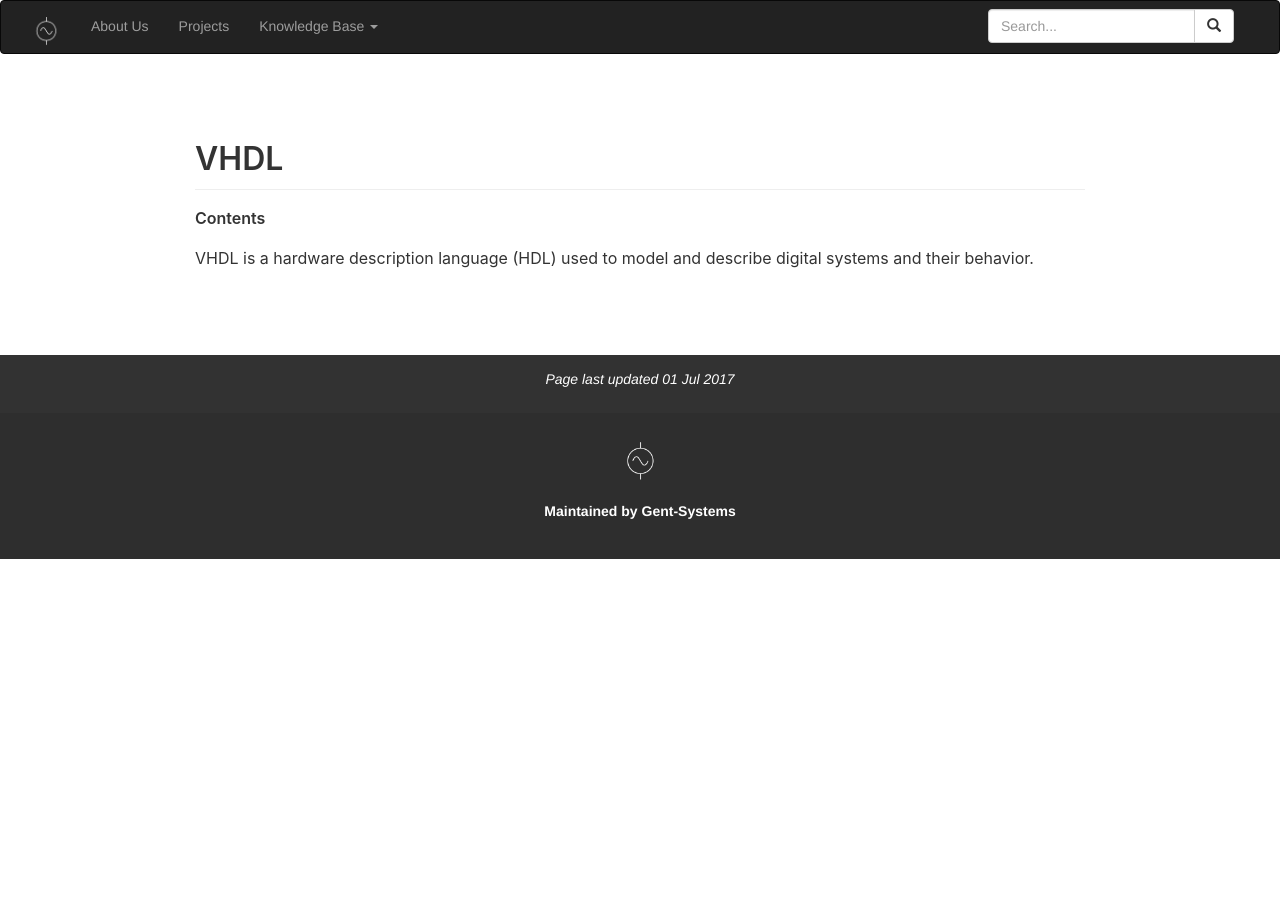
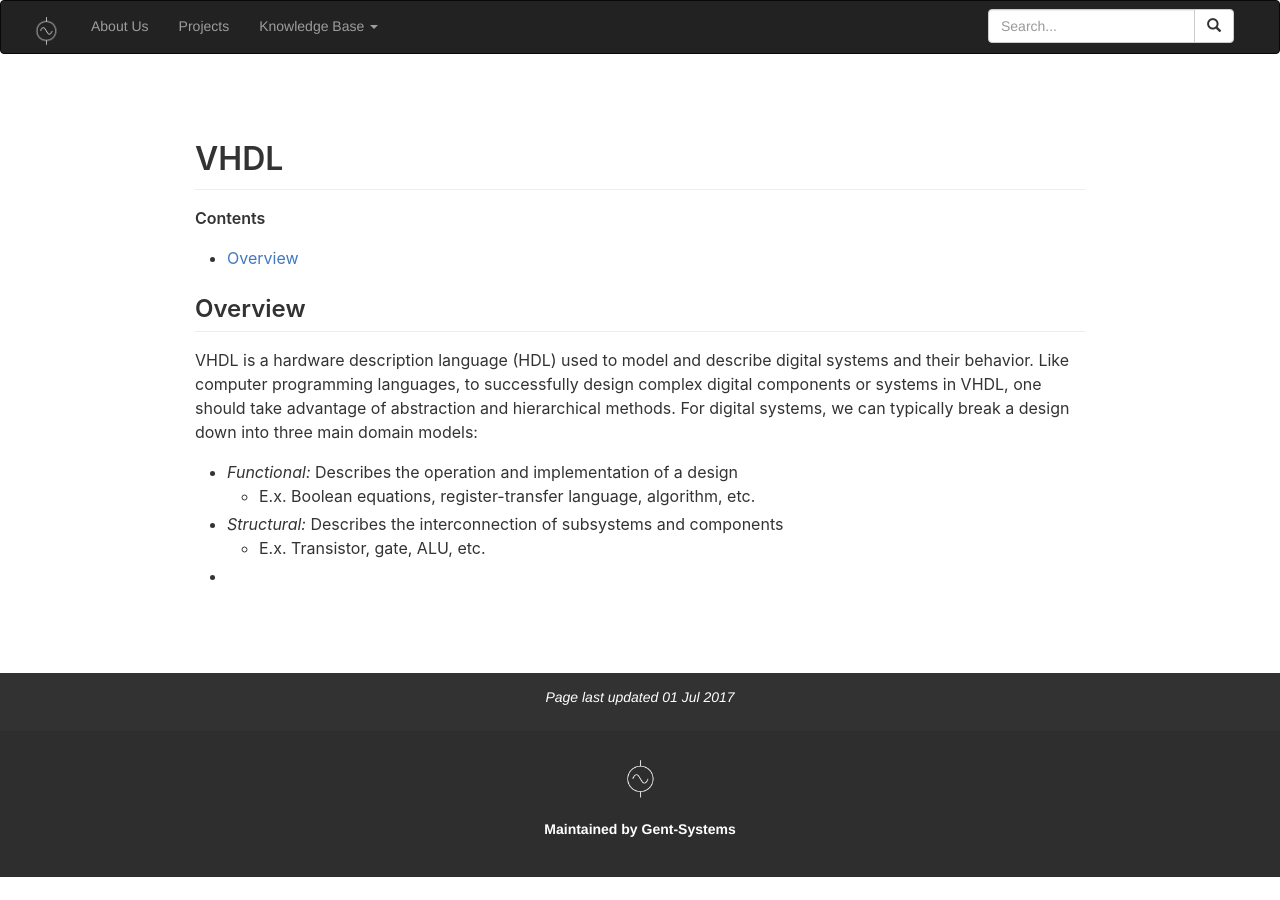
Before and after one commit to Gent-Systems/gent-systems-website, a Jekyll site: the page built from kb/digital/VHDL.md, in a window 1280 px wide. Built offline with Jekyll 4.4.1, drawn with Linux system fonts in a browser that asks for light colours; nearby versions of some CDN libraries; comment, search, counter and statistics services are not loaded.

Commit message:
VHDL edits

```diff
--- a/kb/digital/VHDL.md
+++ b/kb/digital/VHDL.md
@@ -14,4 +14,11 @@ comments: true
 * TOC
 {:toc}
 
-VHDL is a hardware description language (HDL) used to model and describe digital systems and their behavior.
+## Overview
+
+VHDL is a hardware description language (HDL) used to model and describe digital systems and their behavior. Like computer programming languages, to successfully design complex digital components or systems in VHDL, one should take advantage of abstraction and hierarchical methods. For digital systems, we can typically break a design down into three main domain models:
++ _Functional:_ Describes the operation and implementation of a design
+    * E.x. Boolean equations, register-transfer language, algorithm, etc.
++ _Structural:_ Describes the interconnection of subsystems and components
+    * E.x. Transistor, gate, ALU, etc.
++
```
